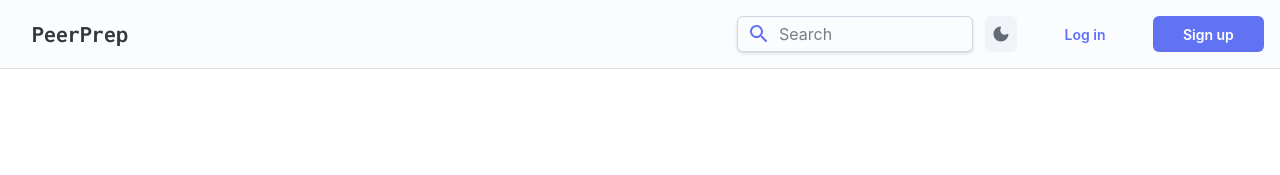
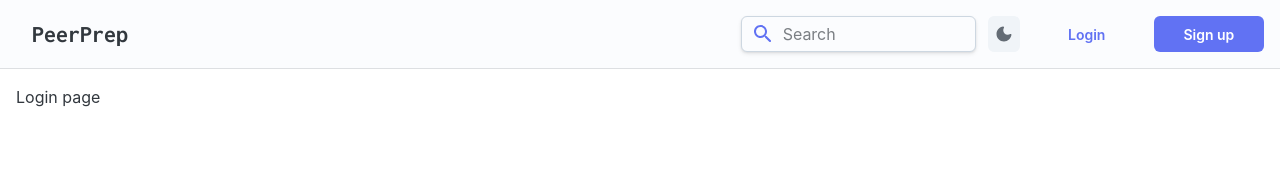
Before and after one commit to CS3219-AY2324S1-G04/peerprep_webpage_service, a React (Vite) app: page /login in a window 1280 px wide. Shown: the top 175 px of the page. Built offline with nearby package versions, Linux system fonts and the light colour scheme.

Commit message:
Add routing for root, login, and sign up pages

```diff
--- a/src/App.tsx
+++ b/src/App.tsx
@@ -4,7 +4,10 @@ import { Route, Routes } from 'react-router-dom'
 import { Layout } from './components/Layout'
 import GuestNavigationBar from './components/Navigation/GuestNavigationBar'
 import Dashboard from './pages/Dashboard'
+import Login from './pages/Login'
 import Problems from './pages/Problems'
+import Root from './pages/Root'
+import SignUp from './pages/SignUp'
 import Paths from './utils/constants/navigation'
 import theme from './utils/theme/themeOverride'
 
@@ -19,10 +22,11 @@ const App: React.FC = () => {
           </Layout.Header>
           <Layout.Main>
             <Routes>
-              {/* TODO: Create a route with path "/" for an element that
-                  redirects to the appropriate page */}
+              <Route path="/" element={<Root />} />
               <Route path={Paths.Dashboard} element={<Dashboard />} />
               <Route path={Paths.Problems} element={<Problems />} />
+              <Route path={Paths.Login} element={<Login />} />
+              <Route path={Paths.SignUp} element={<SignUp />} />
               {/* TODO: Create a route with path "*" for an Error 404 page */}
             </Routes>
           </Layout.Main>
--- a/src/components/Navigation/GuestNavigationBar.tsx
+++ b/src/components/Navigation/GuestNavigationBar.tsx
@@ -1,8 +1,10 @@
 import SearchRoundedIcon from '@mui/icons-material/SearchRounded'
 import { Box, Button, Input, Typography } from '@mui/joy'
-import { Fragment, useEffect } from 'react'
+import { useEffect } from 'react'
+import { Link } from 'react-router-dom'
 
 import useGetRouteMatch from '../../hooks/useGetRouteMatch'
+import Paths from '../../utils/constants/navigation'
 import ColorSchemeToggle from '../ColorSchemeToggle'
 
 const GuestNavigationBar: React.FC = () => {
@@ -11,10 +13,12 @@ const GuestNavigationBar: React.FC = () => {
   useEffect(() => {}, [isProblemsPage, isRankingsPage])
 
   return (
-    <Fragment>
+    <>
       <Box sx={styles.leftBox}></Box>
       <Box flex="1">
-        <Typography level="logo">PeerPrep</Typography>
+        <Link to="/" style={styles.link}>
+          <Typography level="logo">PeerPrep</Typography>
+        </Link>
       </Box>
       <Box sx={styles.rightBox}>
         <Input
@@ -25,14 +29,19 @@ const GuestNavigationBar: React.FC = () => {
           sx={styles.input}
         />
         <ColorSchemeToggle />
-        <Button variant="plain" sx={styles.button}>
-          Log in
+        <Button
+          variant="plain"
+          sx={styles.button}
+          component={Link}
+          to={Paths.Login}
+        >
+          Login
         </Button>
-        <Button size="md" sx={styles.button}>
+        <Button size="md" sx={styles.button} component={Link} to={Paths.SignUp}>
           Sign up
         </Button>
       </Box>
-    </Fragment>
+    </>
   )
 }
 
@@ -59,6 +68,10 @@ const styles = {
     },
     boxShadow: 'sm',
   },
+  link: {
+    color: 'inherit',
+    textDecoration: 'inherit',
+  },
 } as const
 
 export default GuestNavigationBar
--- /dev/null
+++ b/src/pages/Login.tsx
@@ -0,0 +1,6 @@
+// TODO:
+const Login: React.FC = () => {
+  return <>Login page</>
+}
+
+export default Login
--- /dev/null
+++ b/src/pages/Root.tsx
@@ -0,0 +1,6 @@
+// TODO: Redirects to the appropriate page
+const Root: React.FC = () => {
+  return <>Root page</>
+}
+
+export default Root
--- /dev/null
+++ b/src/pages/SignUp.tsx
@@ -0,0 +1,6 @@
+// TODO:
+const SignUp: React.FC = () => {
+  return <>Sign up page</>
+}
+
+export default SignUp
```
